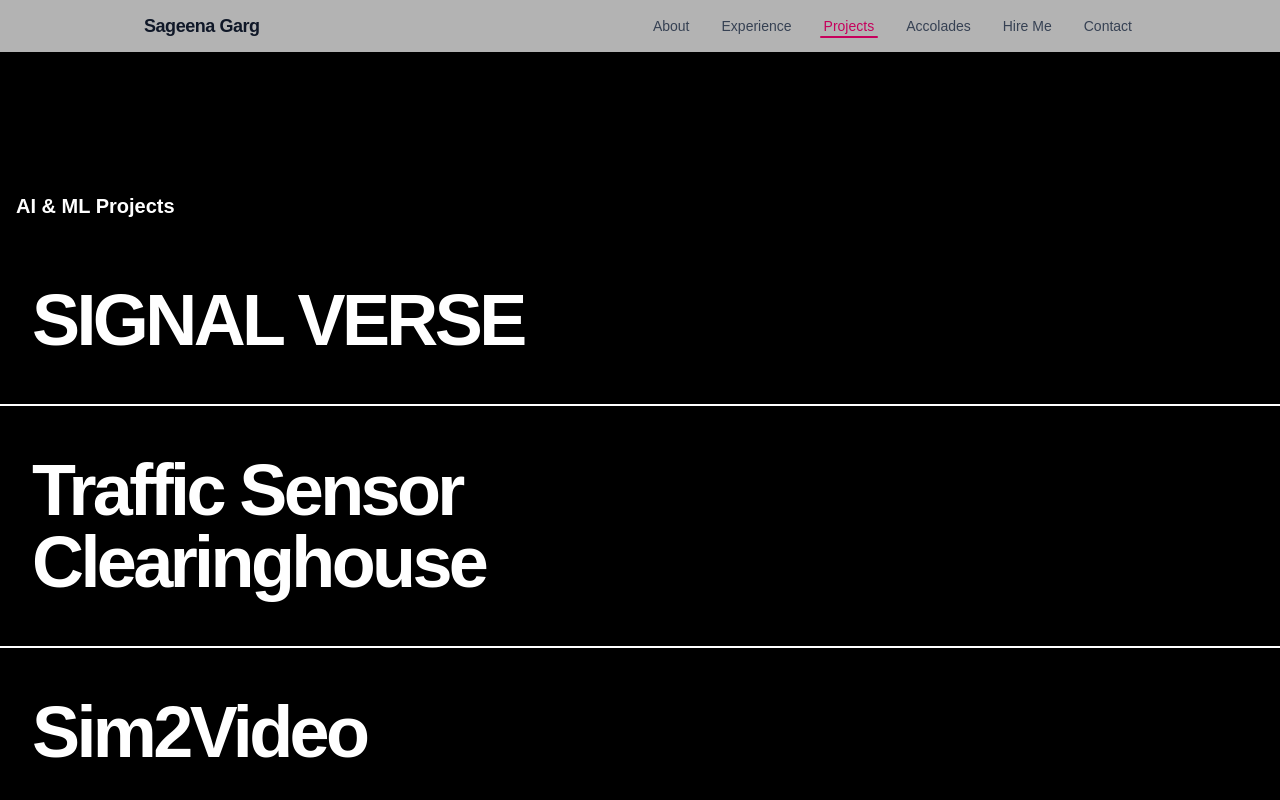
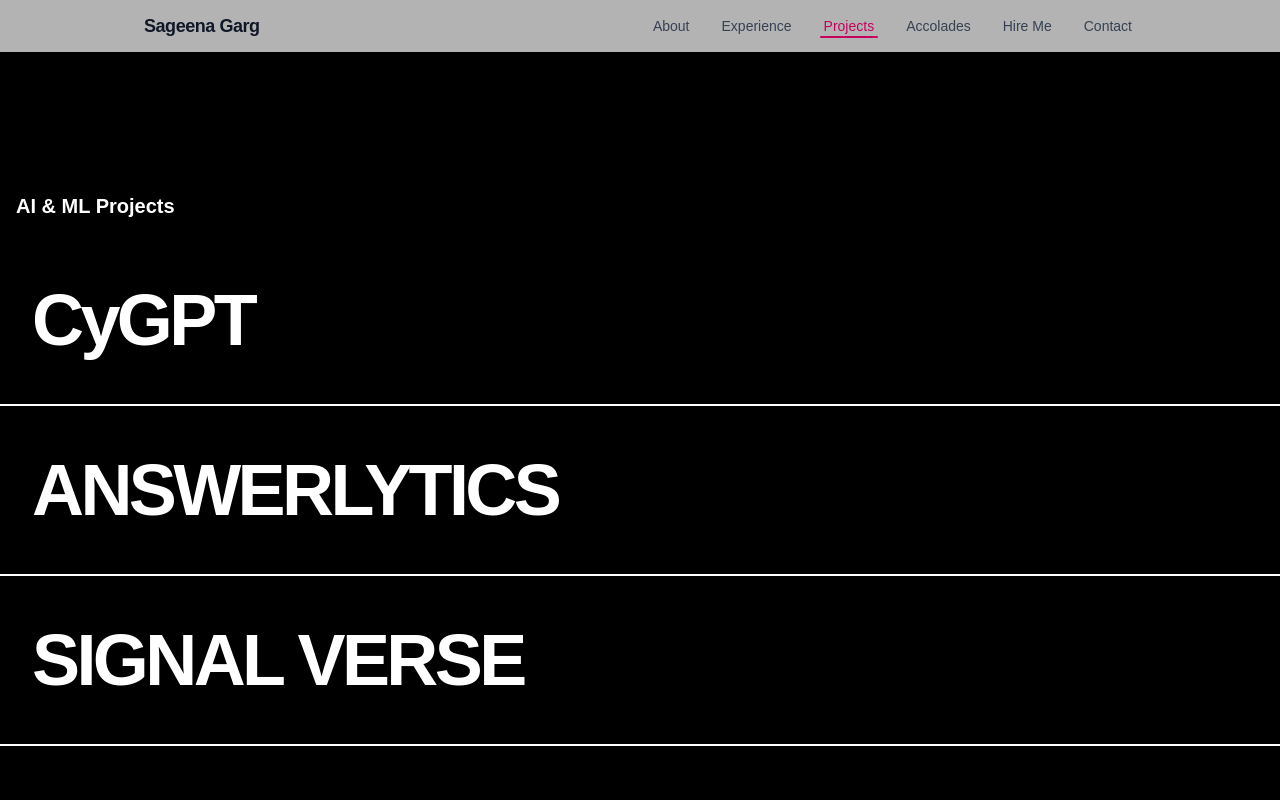
Before and after one commit to SageGarg/sageena-portfolio, a Next.js app: page /projects in a window 1280 px wide. Shown: the top 800 px of the page. Built offline with nearby package versions, Linux system fonts and the light colour scheme.

Commit message:
added hire me and contact page

```diff
--- a/src/content/projects.ts
+++ b/src/content/projects.ts
@@ -19,6 +19,35 @@ export const Projects: ProjectSection[] = [
   {
     sectionTitle: "AI & ML Projects",
     data: [
+      {
+        category: "AI",
+        title: "CyGPT",
+        hoverTitle: "AI advisor for ISU",
+        subTitle:
+          "A GPT-style conversational assistant for Iowa State University: RAG over scraped university data answers academic, administrative, and campus queries, with an end-to-end pipeline for scraping, embedding, and contextual response generation.",
+        image: "/images/CyGPT.png",
+        link: "https://github.com/SageGarg/CyGPT",
+        demo: "",
+        stack: [
+          "Python",
+          "LangChain",
+          "OpenAI API",
+          "Chroma",
+          "FAISS",
+          "Flask",
+        ],
+      },
+      {
+        category: "AI",
+        title: "ANSWERLYTICS",
+        hoverTitle: "AI interview coach",
+        subTitle:
+          "An agentic interview coaching pipeline built with LangGraph: transcribes spoken answers via Whisper, evaluates content and delivery against resume context, and generates recruiter-style feedback grounded in a RAG layer over real interview experiences.",
+        image: "/images/answerlytics.png",
+        link: "https://github.com/SageGarg/Answerlytics",
+        demo: "",
+        stack: ["Python", "LangGraph", "Whisper", "ChromaDB", "FAISS"],
+      },
       {
         category: "AI",
         title: "SIGNAL VERSE",
```
Also changed, not shown: public/images/CyGPT.png (added).
